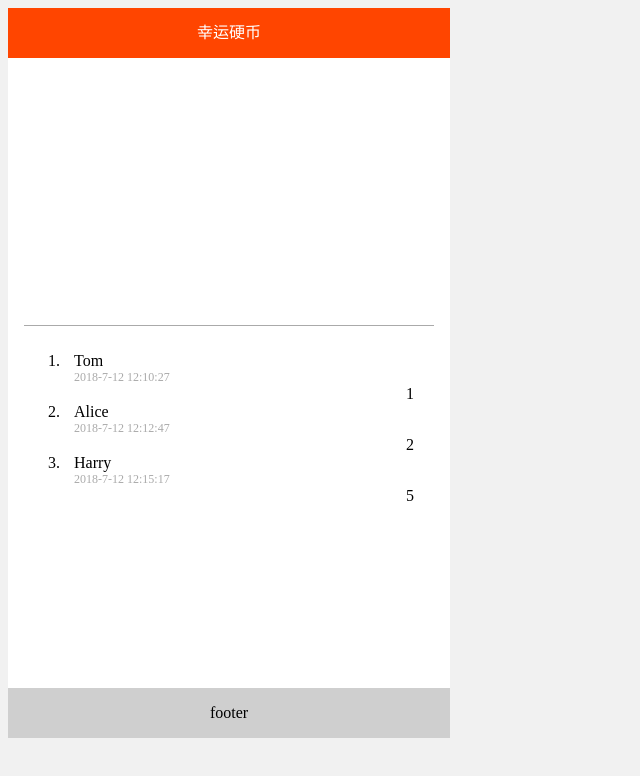
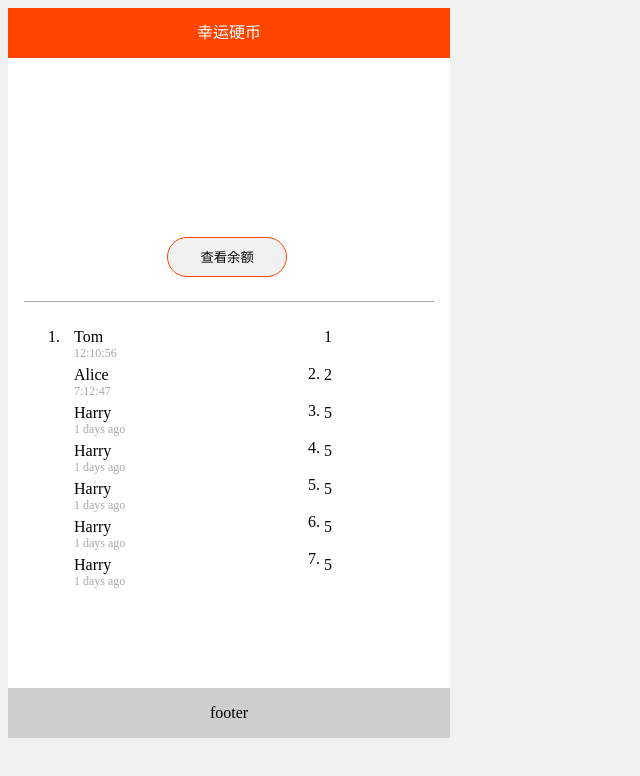
Before and after one commit to YexiaobaiandJie/my_1_rep, a Vue app in the folder vue_fox/: page / in a window 1280 px wide. Shown: the top 776 px of the page, without its empty margins (0-640 px from the left). Built offline with nearby package versions, Linux system fonts and the light colour scheme.

Commit message:
change duiqi button

```diff
--- a/vue_fox/src/pages/index.vue
+++ b/vue_fox/src/pages/index.vue
@@ -24,10 +24,10 @@
             </div>
         </div>
         -->
-        <!--
+
         <div v-if="!isNewUser" class="button-wrapper">
 
-           <button @tap.user="tapBalanceButton">查看余额</button>
+           <button class="browe">查看余额</button>
         </div>
         <div v-if="isNewUser">
 
@@ -50,13 +50,13 @@
             </div>
 
             <循环本来在这里>
-        </div>-->
+        </div>
 
             <div class="result-list">
                 <div class="result-item">
 
                     <ol>
-                        <li v-for="result in pickResults" style="width:350px;">
+                        <li v-for="result in pickResults"class="li_c">
                             <!--<image class="result-item-avatar" src="{{result.avatarUrl}}" />-->
                             <div class="result-item-left">
                                 <div class="result-item-name">{{result.nickName}}</div>
@@ -131,17 +131,37 @@ export default {
             pickResults: [
             {
                 nickName:'Tom',
-                time:'2018-7-12 12:10:27',
+                time:'12:10:56',
                 amount:'1',
             },
             {
                 nickName:'Alice',
-                time:'2018-7-12 12:12:47',
+                time:'7:12:47',
                 amount:'2',
             },
             {
                 nickName:'Harry',
-                time:'2018-7-12 12:15:17',
+                time:'1 days ago',
+                amount:'5',
+            },
+            {
+                nickName:'Harry',
+                time:'1 days ago',
+                amount:'5',
+            },
+            {
+                nickName:'Harry',
+                time:'1 days ago',
+                amount:'5',
+            },
+            {
+                nickName:'Harry',
+                time:'1 days ago',
+                amount:'5',
+            },
+            {
+                nickName:'Harry',
+                time:'1 days ago',
                 amount:'5',
             }
             ],
@@ -161,6 +181,10 @@ export default {
 
     page {
         background: #FF6B49;
+    }
+    .li_c{
+        width:350px;
+        margin-bottom:19px;
     }
     .container {
         background: #FFF;
@@ -341,12 +365,12 @@ export default {
         width: 32px;
         border-radius: 50%;
     }
-    /*
+
     .result-item-name, .result-item-amount {
         align-items: center;
         display: flex;
         color:#000;
-    }*/
+    }
 
     .result-item-name {
           font-size: 16px;
@@ -360,21 +384,21 @@ export default {
     .result-item-amount {
           font-size: 16px;
           text-align: right;
-
-         /*
           align-items: flex-end;
-          justify-content: flex-end;*/
+          justify-content: flex-end;
     }
     .result-item-left {
-        width:200px;
+        width:250px;
         margin-left: 10px;
-        flex: 1;
-
+        margin-bottom:5px;
+        flex:1;
+        float:left;
     }
     .result-item-right {
-
+        width:10px;
+        display:flex;
         /*justify-content: flex-end;*/
-
+        float:left;
     }
 
     .result-item-best-luck {
@@ -382,7 +406,18 @@ export default {
           font-size: 12px;
           text-align: right;
     }
-
+    .login-to-view-button {
+        width: 200px;
+        margin: 10px auto;
+    }
+    .browe{
+        width:120px;
+        height:40px;
+        margin-left:36%;
+        border:1px solid #ff4500;
+        background: #F1F1F1;
+        border-radius: 12em;
+    }
 
 
 </style>
```
